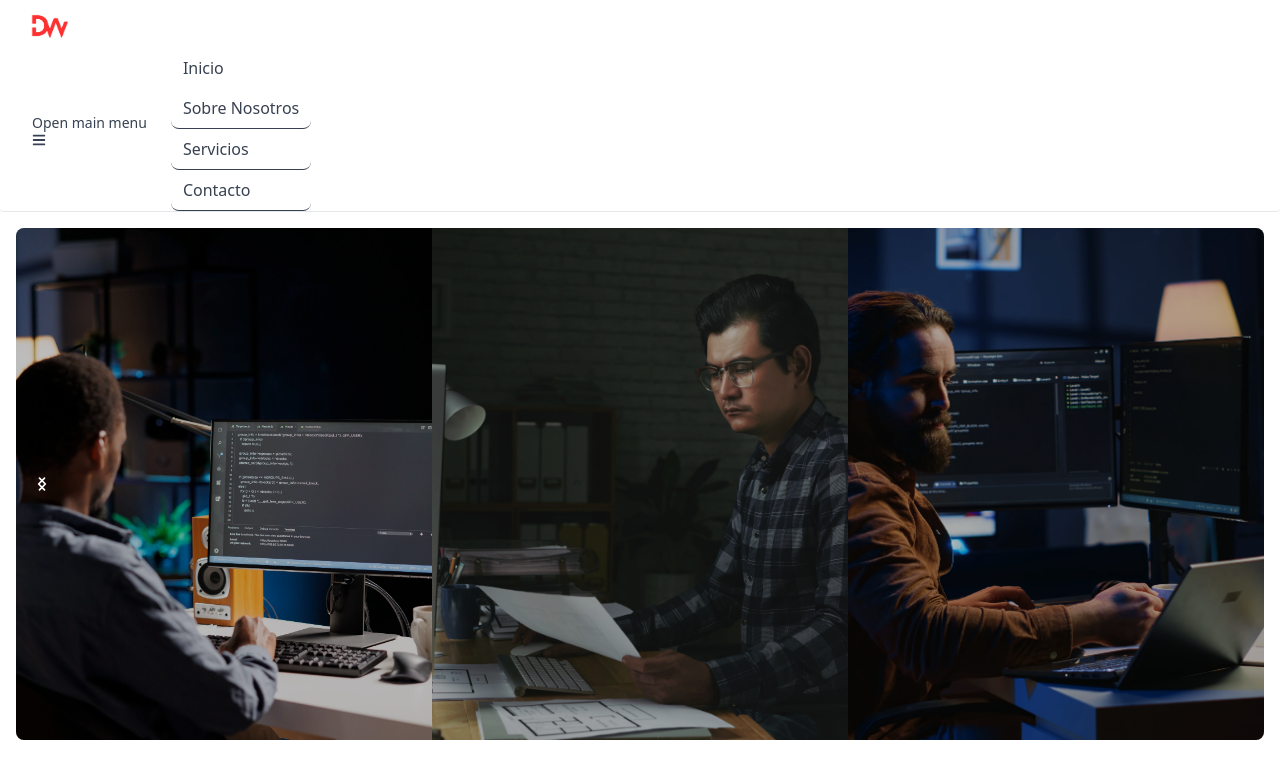
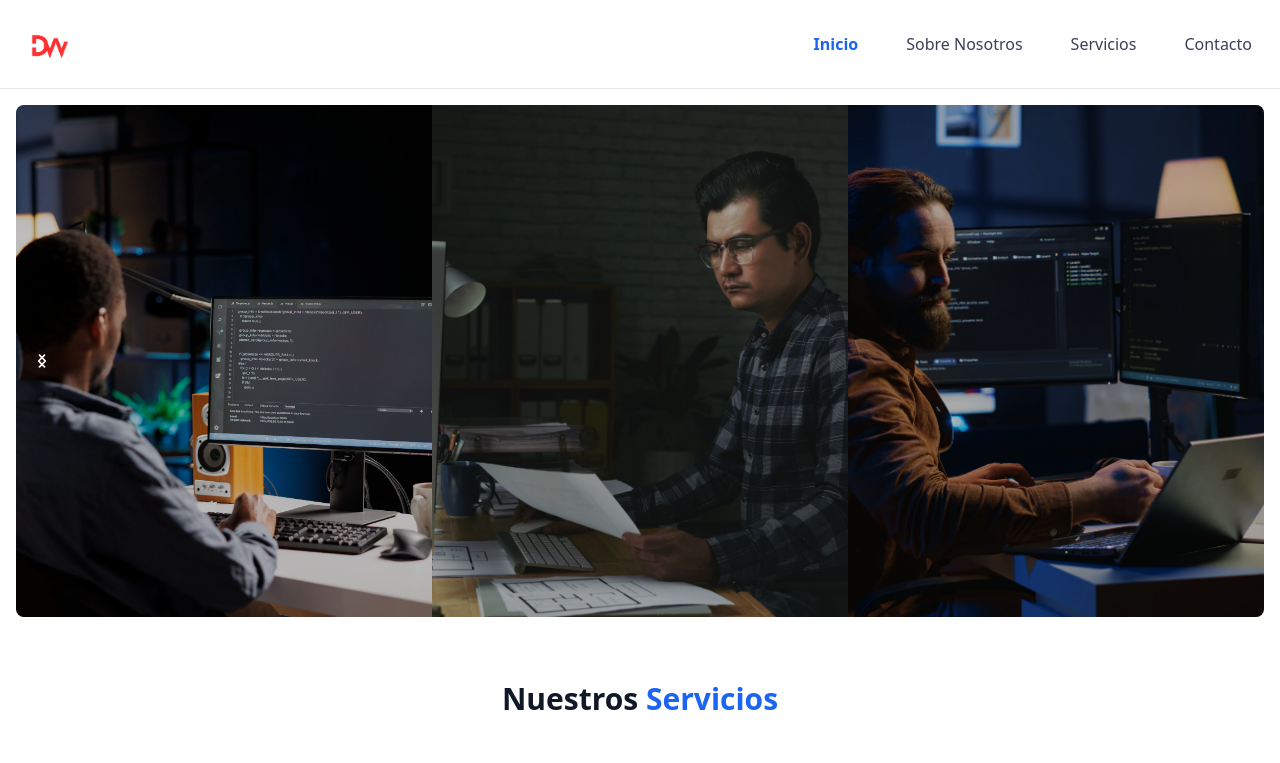
Before and after one commit to RafaelReyes0816/DevWarriors, a React (Vite) app: page / in a window 1280 px wide. Shown: the top 763 px of the page. Built offline with nearby package versions, Linux system fonts and the light colour scheme.

Commit message:
Header actualizado

```diff
--- a/src/components/Header.jsx
+++ b/src/components/Header.jsx
@@ -1,65 +1,85 @@
-import { Navbar, NavbarBrand, NavbarCollapse, NavbarLink, NavbarToggle, Button } from "flowbite-react";
-import { Link } from "react-router-dom";
+import { Link, useLocation } from "react-router-dom";
 
 export default function Header() {
+  const location = useLocation();
+
+  // Función para detectar página activa (incluye rutas anidadas)
+  const isActive = (path) => {
+    return location.pathname === path ||
+           (path !== '/' && location.pathname.startsWith(path));
+  };
+
   return (
-    <Navbar
-      fluid
-      rounded
-      className="bg-white dark:bg-gray-900 border-b border-gray-200 dark:border-gray-700 sticky top-0 z-50"
+    <header className="bg-white dark:bg-gray-900 border-b border-gray-200 dark:border-gray-700 sticky top-0 z-50">
+      <div className="container mx-auto px-4 py-3">
+        <div className="flex items-center justify-between">
+          {/* Logo */}
+          <Link
+            to="/"
+            className="p-2 hover:bg-gray-100 dark:hover:bg-gray-800 rounded-lg transition-colors"
           >
-      <div className="container mx-auto px-4">
-        <NavbarBrand as={Link} to="/" className="flex items-center">
             <img
               src="/image/logo/dv.png"
-            className="mr-3 h-8 sm:h-10 md:h-12"
+              className="h-8 sm:h-10 md:h-12"
               alt="DevWarriors Logo"
               loading="lazy"
             />
-          <span className="self-center text-xl font-bold whitespace-nowrap text-gray-900 dark:text-white">
+          </Link>
 
-          </span>
-        </NavbarBrand>
-
-        <div className="flex items-center gap-4">
-          <NavbarToggle
-            aria-label="Toggle menu"
-            className="text-gray-700 dark:text-gray-300 hover:bg-gray-100 dark:hover:bg-gray-800"
-          />
-
-          <NavbarCollapse className="mt-2 md:mt-0">
-            <NavbarLink
-              as={Link}
+          {/* Navegación - Versión Minimalista */}
+          <nav className="hidden md:flex items-center space-x-1">
+            <div className="flex space-x-6">
+              <Link
                 to="/"
-              active
-              className="text-gray-700 hover:text-blue-600 dark:text-gray-300 dark:hover:text-blue-400 px-3 py-2 rounded-lg transition-colors"
+                className={`px-3 py-2 transition-colors ${
+                  isActive('/')
+                    ? 'text-blue-600 dark:text-blue-400 font-semibold'
+                    : 'text-gray-700 hover:text-blue-600 dark:text-gray-300 dark:hover:text-blue-400'
+                }`}
               >
                 Inicio
-            </NavbarLink>
-            <NavbarLink
-              as={Link}
+              </Link>
+              <Link
                 to="/about"
-              className="text-gray-700 hover:text-blue-600 dark:text-gray-300 dark:hover:text-blue-400 px-3 py-2 rounded-lg transition-colors"
+                className={`px-3 py-2 transition-colors ${
+                  isActive('/about')
+                    ? 'text-blue-600 dark:text-blue-400 font-semibold'
+                    : 'text-gray-700 hover:text-blue-600 dark:text-gray-300 dark:hover:text-blue-400'
+                }`}
               >
                 Sobre Nosotros
-            </NavbarLink>
-            <NavbarLink
-              as={Link}
+              </Link>
+              <Link
                 to="/services"
-              className="text-gray-700 hover:text-blue-600 dark:text-gray-300 dark:hover:text-blue-400 px-3 py-2 rounded-lg transition-colors"
+                className={`px-3 py-2 transition-colors ${
+                  isActive('/services')
+                    ? 'text-blue-600 dark:text-blue-400 font-semibold'
+                    : 'text-gray-700 hover:text-blue-600 dark:text-gray-300 dark:hover:text-blue-400'
+                }`}
               >
                 Servicios
-            </NavbarLink>
-            <NavbarLink
-              as={Link}
+              </Link>
+              <Link
                 to="/contact"
-              className="text-gray-700 hover:text-blue-600 dark:text-gray-300 dark:hover:text-blue-400 px-3 py-2 rounded-lg transition-colors"
+                className={`px-3 py-2 transition-colors ${
+                  isActive('/contact')
+                    ? 'text-blue-600 dark:text-blue-400 font-semibold'
+                    : 'text-gray-700 hover:text-blue-600 dark:text-gray-300 dark:hover:text-blue-400'
+                }`}
               >
                 Contacto
-            </NavbarLink>
-          </NavbarCollapse>
+              </Link>
+            </div>
+          </nav>
+
+          {/* Menú móvil (opcional) */}
+          <button className="md:hidden p-2 text-gray-700 dark:text-gray-300">
+            <svg className="w-6 h-6" fill="none" stroke="currentColor" viewBox="0 0 24 24">
+              <path strokeLinecap="round" strokeLinejoin="round" strokeWidth={2} d="M4 6h16M4 12h16M4 18h16" />
+            </svg>
+          </button>
         </div>
       </div>
-    </Navbar>
+    </header>
   );
 }
```
Lines whose indentation alone changed are shown as unchanged.
